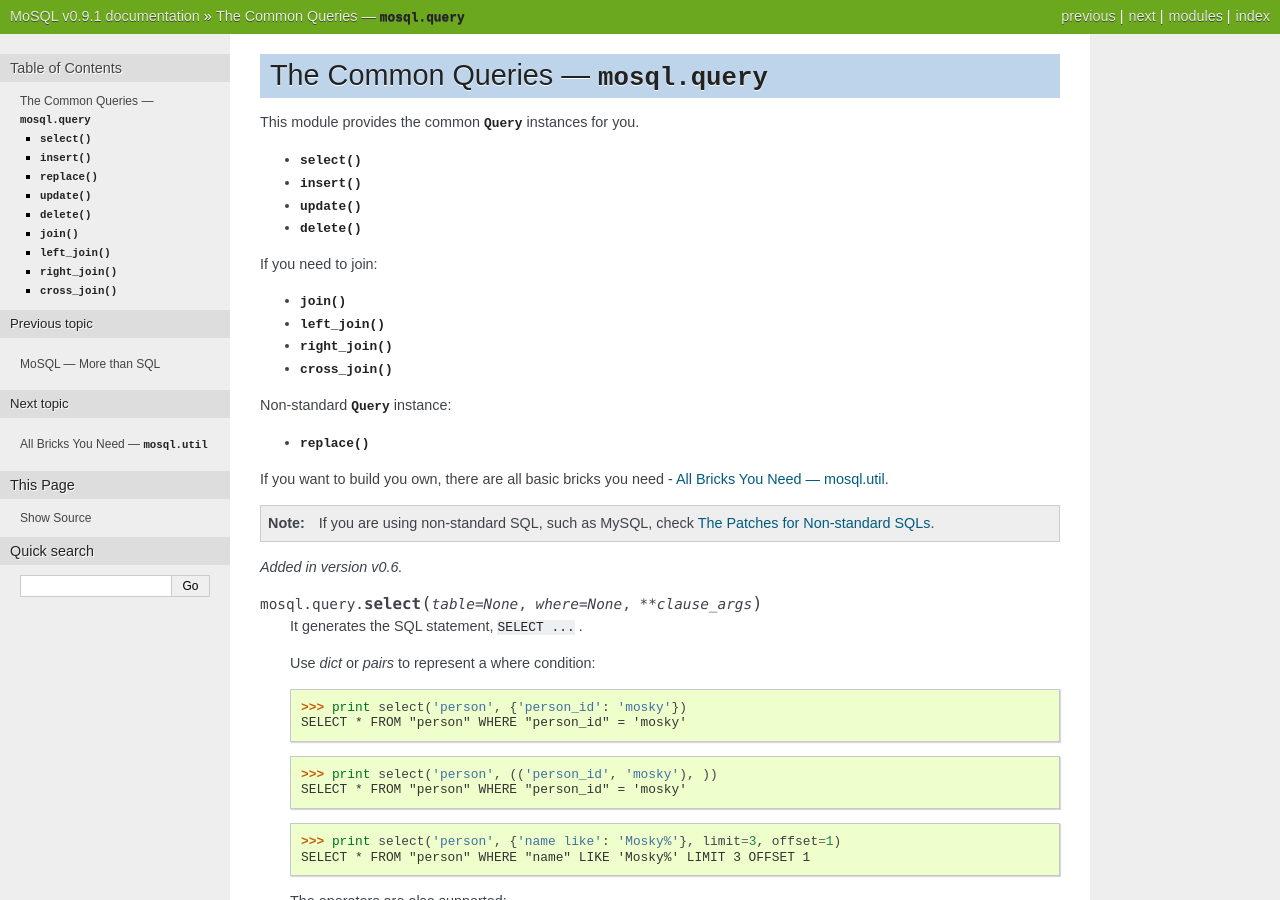
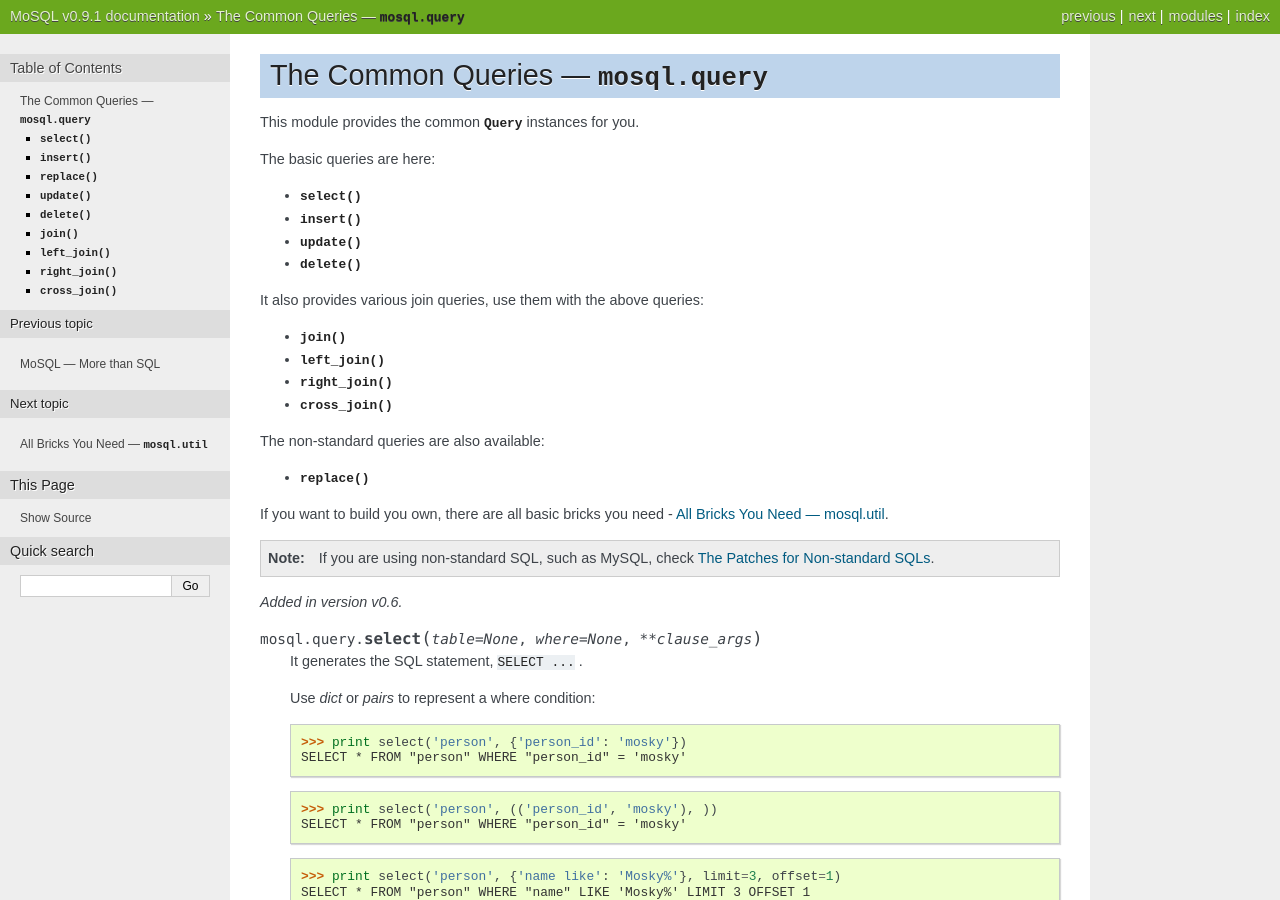
Before and after one commit to moskytw/mosql, a Sphinx documentation site: the page built from docs/query.rst, in a window 1280 px wide and 900 px high. Built offline with Sphinx 7.4.7, drawn with Linux system fonts in a browser that asks for light colours; some of the changed text lies outside the part shown.

Commit message:
refined the query.rst

```diff
--- a/docs/query.rst
+++ b/docs/query.rst
@@ -2,20 +2,22 @@ The Common Queries --- :mod:`mosql.query`
 =========================================
 
 This module provides the common :class:`~mosql.util.Query` instances for you.
+
+The basic queries are here:
 
 - :func:`~mosql.query.select`
 - :func:`~mosql.query.insert`
 - :func:`~mosql.query.update`
 - :func:`~mosql.query.delete`
 
-If you need to join:
+It also provides various join queries, use them with the above queries:
 
 - :func:`~mosql.query.join`
 - :func:`~mosql.query.left_join`
 - :func:`~mosql.query.right_join`
 - :func:`~mosql.query.cross_join`
 
-Non-standard :class:`~mosql.util.Query` instance:
+The non-standard queries are also available:
 
 - :func:`~mosql.query.replace`
 
@@ -88,7 +90,7 @@ If you want to build you own, there are all basic bricks you need -
     SELECT * FROM "person"
 
     .. seealso::
-        How MoSQL builds where clause --- :func:`mosql.util.build_where`
+        How it builds where clause --- :func:`mosql.util.build_where`
 
 
     The `columns` is an alias of standard clause argument, `select`. Any simple
@@ -105,7 +107,7 @@ If you want to build you own, there are all basic bricks you need -
     SELECT "person"."person_id" AS "id", "person"."name" FROM "person"
 
     .. seealso::
-        How MoSQL handles identifier allowed as --- :func:`mosql.util.identifier_as`
+        How it handles identifier allowed ``AS`` --- :func:`mosql.util.identifier_as`
 
 
     Specify `group_by`, `having`, `order_by`, `limit` and `offset` in keyword
```
